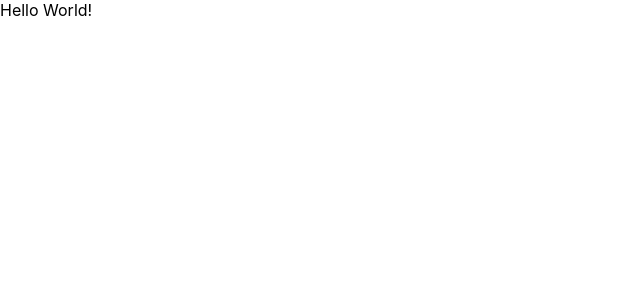
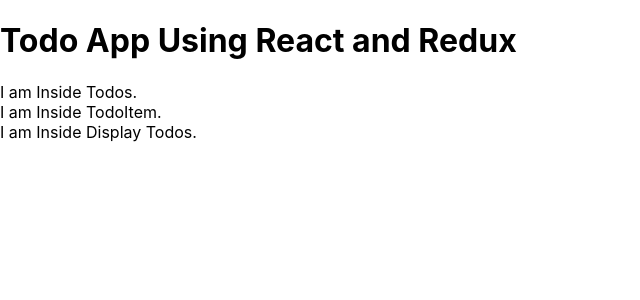
Before and after one commit to ashsachan/P2-Todo-React-Redux-App, a React (Create React App) app: page / in a window 1280 px wide. Shown: the top 300 px of the page, without its empty margins (0-640 px from the left). Built offline with nearby package versions, Linux system fonts and the light colour scheme.

Commit message:
Commit 01: Components are Rendering..

```diff
--- a/src/App.js
+++ b/src/App.js
@@ -1,9 +1,13 @@
-import './App.css';
+import "./css/main.css";
+import DisplayTodos from "./components/DisplayTodos";
+import Todos from "./components/Todos";
 
 function App() {
   return (
     <div className="App">
-      Hello World!
+      <h1>Todo App Using React and Redux</h1>
+      <Todos />
+      <DisplayTodos />
     </div>
   );
 }
--- a/src/components/DisplayTodos.js
+++ b/src/components/DisplayTodos.js
@@ -2,7 +2,7 @@
 
 const DisplayTodos = () => {
   return <div>
-
+    I am Inside Display Todos.
   </div>;
 };
 
--- a/src/components/TodoItem.js
+++ b/src/components/TodoItem.js
@@ -2,7 +2,7 @@
 
 const TodoItem = () => {
   return <div>
-
+    I am Inside TodoItem.
   </div>;
 };
 
--- a/src/components/Todos.js
+++ b/src/components/Todos.js
@@ -1,8 +1,10 @@
 import React from "react";
+import TodoItem from "./TodoItem";
 
 const Todos = () => {
   return <div>
-
+      I am Inside Todos.
+      <TodoItem/>
   </div>;
 };
 
```
Also changed, not shown: src/App.css (deleted).
